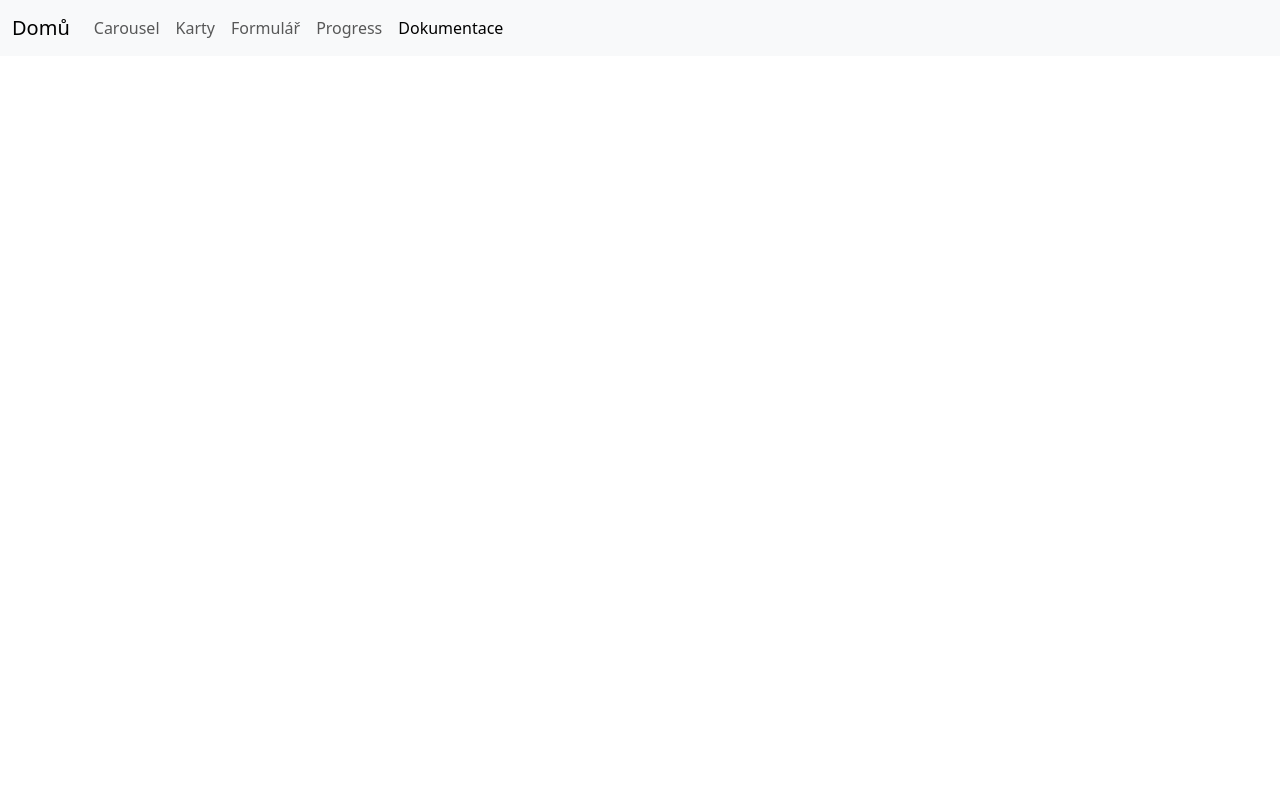
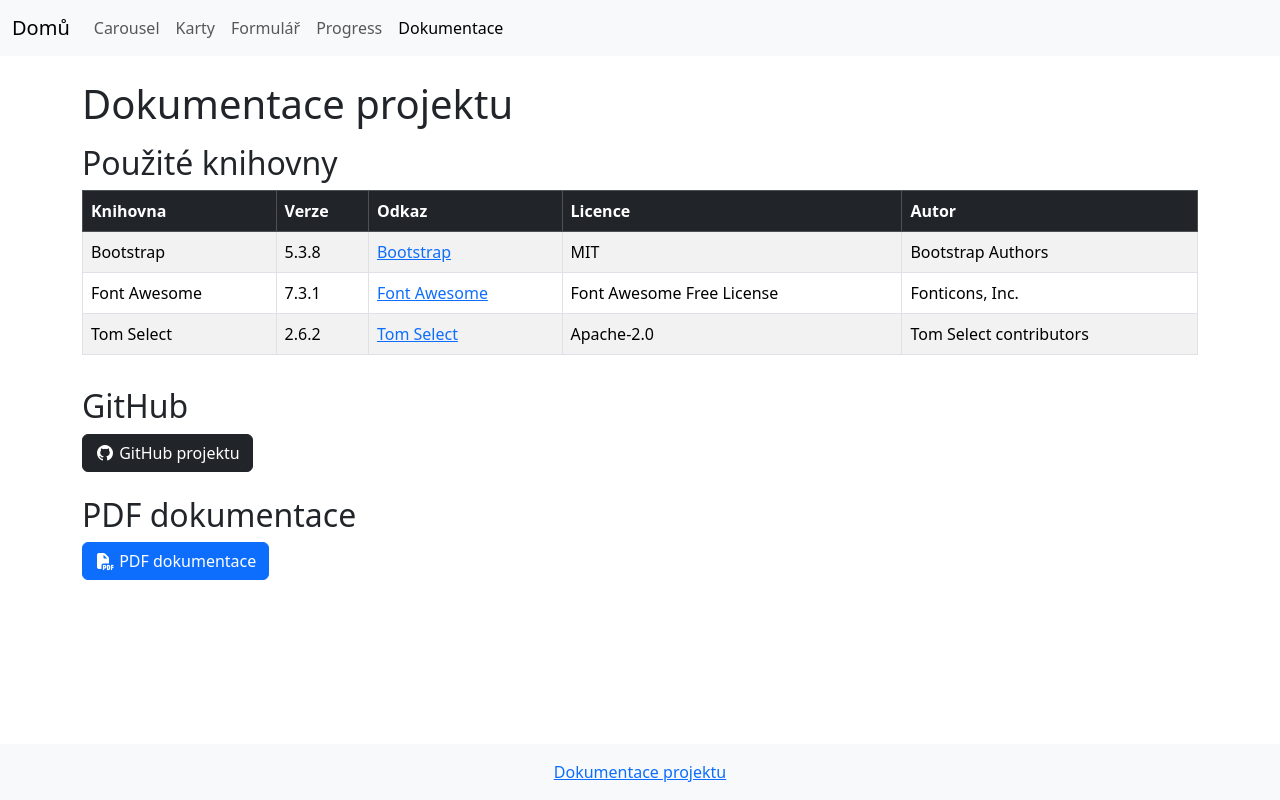
Before and after one commit to maly-jakub/Uvodni-Projekt-2.rocnik, a website: page stranka6.html in a window 1280 px wide. Drawn offline with nearby package versions, Linux system fonts and the light colour scheme.

Commit message:
Přidána dokumentace

```diff
--- a/package.json
+++ b/package.json
@@ -2,8 +2,6 @@
   "dependencies": {
     "@fortawesome/fontawesome-free": "^7.3.1",
     "bootstrap": "^5.3.8",
-    "bootswatch": "^5.3.8",
-    "tinymce": "^8.9.0",
     "tom-select": "^2.6.2"
   }
 }
--- a/stranka6.html
+++ b/stranka6.html
@@ -7,6 +7,18 @@
     <meta charset="UTF-8">
     <meta name="viewport" content="width=device-width, initial-scale=1.0">
     <title>Dokumentace</title>
+
+    <style>
+        body {
+            min-height: 100vh;
+            display: flex;
+            flex-direction: column;
+        }
+
+        footer {
+            margin-top: auto;
+        }
+    </style>
 </head>
 
 <body>
@@ -46,6 +58,80 @@
         </div>
     </nav>
 
+    <div class="container my-4">
+        <h1>Dokumentace projektu</h1>
+        <h2 class="mt-3">Použité knihovny</h2>
+
+        <div class="table-responsive">
+            <table class="table table-striped table-bordered">
+                <thead class="table-dark">
+                    <tr>
+                        <th>Knihovna</th>
+                        <th>Verze</th>
+                        <th>Odkaz</th>
+                        <th>Licence</th>
+                        <th>Autor</th>
+                    </tr>
+                </thead>
+
+                <tbody>
+                    <tr>
+                        <td>Bootstrap</td>
+                        <td>5.3.8</td>
+                        <td>
+                            <a href="https://getbootstrap.com/" target="_blank">
+                                Bootstrap
+                            </a>
+                        </td>
+                        <td>MIT</td>
+                        <td>Bootstrap Authors</td>
+                    </tr>
+
+                    <tr>
+                        <td>Font Awesome</td>
+                        <td>7.3.1</td>
+                        <td>
+                            <a href="https://fontawesome.com/" target="_blank">
+                                Font Awesome
+                            </a>
+                        </td>
+                        <td>Font Awesome Free License</td>
+                        <td>Fonticons, Inc.</td>
+                    </tr>
+
+                    <tr>
+                        <td>Tom Select</td>
+                        <td>2.6.2</td>
+                        <td>
+                            <a href="https://tom-select.js.org/" target="_blank">
+                                Tom Select
+                            </a>
+                        </td>
+                        <td>Apache-2.0</td>
+                        <td>Tom Select contributors</td>
+                    </tr>
+                </tbody>
+            </table>
+        </div>
+
+        <h2 class="mt-3">GitHub</h2>
+        <a href="https://github.com/maly-jakub/Uvodni-Projekt-2.rocnik" target="_blank" class="btn btn-dark">
+            <i class="fa-brands fa-github"></i>
+            GitHub projektu
+        </a>
+
+        <h2 class="mt-4">PDF dokumentace</h2>
+        <a href="Dokumentace.pdf" target="_blank" class="btn btn-primary">
+            <i class="fa-solid fa-file-pdf"></i>
+            PDF dokumentace
+        </a>
+
+    </div>
+
+    <footer class="bg-light text-center py-3">
+        <a href="Dokumentace.pdf" target="_blank">Dokumentace projektu</a>
+    </footer>
+
     <script src="node_modules/bootstrap/dist/js/bootstrap.bundle.min.js"></script>
 </body>
 
```
Also changed, not shown: index.html (+18 -2 lines), stranka2.html (+24 -1 lines), stranka3.html (+39 -9 lines), stranka4.html (+17 -4 lines), stranka5.html (+30 -14 lines), 2 other files.
